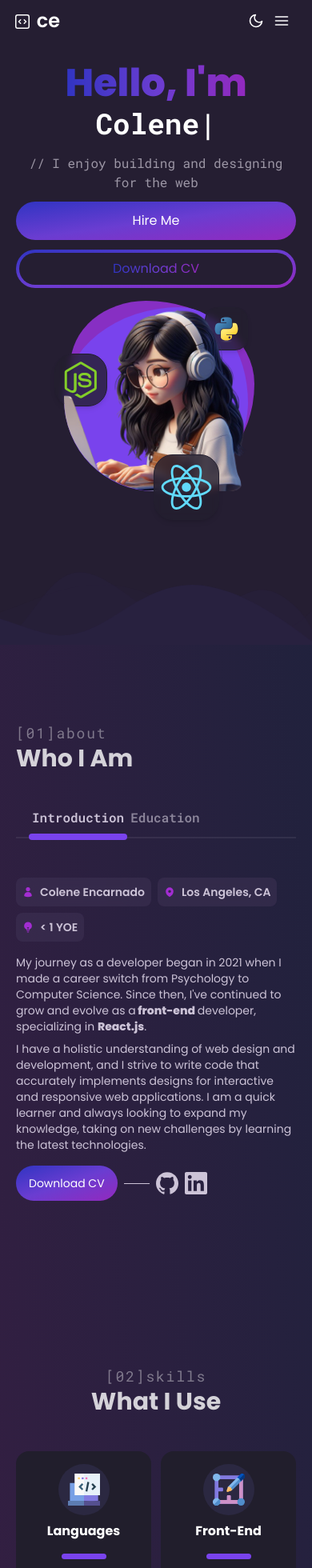
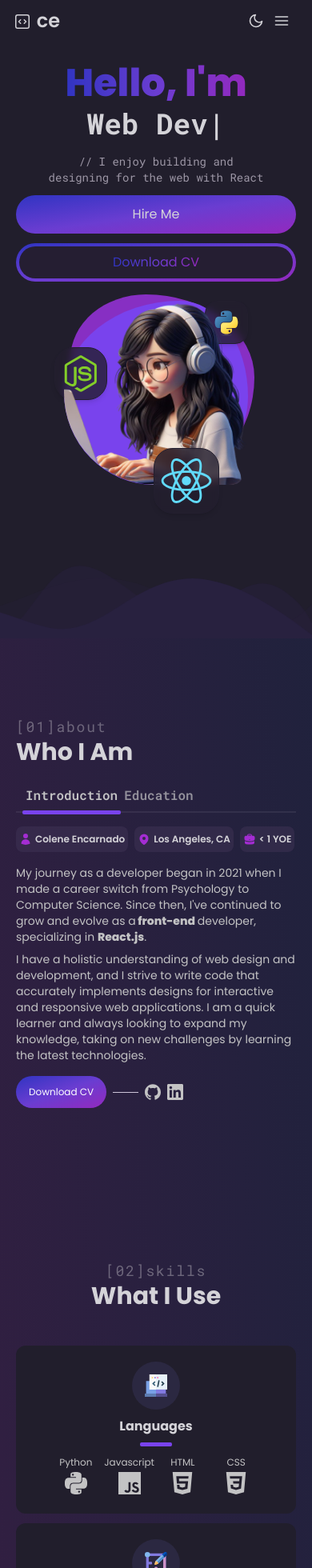
Before and after one commit to encarnac/portfolio, a React (Vite) app: page / in a window 390 px wide. Shown: the top 1960 px of the page at 80% size. Built offline with nearby package versions, Linux system fonts and the light colour scheme.

Commit message:
Color matching and created single column skills on mobile

```diff
--- a/src/App.jsx
+++ b/src/App.jsx
@@ -52,7 +52,7 @@ export default function App() {
         toggleTheme={toggleTheme}
       />
 
-      <div className="relative bg-[#e3e8ee] dark:bg-[#251e32]">
+      <div className="relative bg-[#e3e8ee] dark:bg-[#211e2c]">
         {/* Hero Section */}
         <motion.div
           className="container mx-auto mb-32 mt-16 px-5 py-4 sm:px-10 lg:mt-24"
@@ -84,7 +84,7 @@ export default function App() {
         </motion.div>
       </div>
 
-      <div className="relative rounded-tr-[5.5rem] bg-[#eff1f2]/50 backdrop-blur-lg dark:bg-[#2f2949]/80">
+      <div className="relative rounded-tr-[5.5rem] bg-[#eff1f2]/50 backdrop-blur-lg dark:bg-[#241f36]">
         {/* Projects Section */}
         <motion.div
           className="container mx-auto my-20 px-5 py-4 sm:px-10"
@@ -96,9 +96,9 @@ export default function App() {
 
         {/* Contact and Footer Section */}
 
-        <div className="relative rounded-tl-[5.5rem] bg-[#E3E8EE] dark:bg-[#251e32]">
+        <div className="relative rounded-tl-[5.5rem] bg-[#E3E8EE] dark:bg-[#211e2c]">
           <motion.div
-            className="container mx-auto mt-20 px-5 py-8 sm:px-10"
+            className="container mx-auto mt-20 px-5 py-16 sm:px-10"
             viewport={{ amount: 0.7 }}
             onViewportEnter={() => setSelectedPage("contact")}
           >
--- a/src/components/AboutSection.jsx
+++ b/src/components/AboutSection.jsx
@@ -30,17 +30,17 @@ const AboutSection = ({ setSelectedPage }) => {
   return (
     <section id="about" className="mb-12 w-full">
       <div className="grid grid-cols-1 items-center justify-items-start lg:grid-cols-12">
-        <div className="relative mb-8 flex flex-col items-start justify-start lg:col-span-5">
-          <h4 className="font-mono text-lg tracking-widest text-[#5b5662]/60 dark:text-white/40 lg:text-xl">
+        <div className="relative mb-4 flex flex-col items-start justify-start lg:col-span-5 lg:mb-8">
+          <h4 className="font-mono text-lg tracking-widest text-[#5b5662]/60 dark:text-[#D4D3D8]/40 lg:text-xl">
             [01]about
           </h4>
-          <h3 className="font-sans text-3xl font-bold text-[#5b5662] dark:text-white/80 lg:text-4xl">
+          <h3 className="font-sans text-3xl font-bold text-[#5b5662] dark:text-[#D4D3D8] lg:text-4xl">
             {/* <span className="bg-gradient-to-r from-[#68A3EB] to-[#F38BBB] bg-clip-text text-transparent dark:from-[#3034C2] dark:via-[#6A3DD1] dark:to-[#9329BE]"> */}
             Who I Am
             {/* </span> */}
           </h3>
         </div>
-        <div className="relative flex h-fit w-full flex-row justify-self-center border-b-[2px] border-b-[#726C7B]/20 px-4 transition dark:border-b-[#b7b0c2]/10 sm:px-6 lg:col-span-7 lg:mx-0 lg:my-0">
+        <div className="relative flex h-fit w-full flex-row justify-self-center border-b-[2px] border-b-[#726C7B]/20 px-2 transition dark:border-b-[#b7b0c2]/10 sm:px-6 lg:col-span-7 lg:mx-0 lg:my-0">
           {AboutMeData.map((tabContent, index) => (
             <Tab
               className={index}
@@ -52,7 +52,7 @@ const AboutSection = ({ setSelectedPage }) => {
         </div>
       </div>
 
-      <div className="mt-0 grid grid-cols-1 items-start justify-items-center gap-x-0 gap-y-4 py-8 lg:grid-cols-12 lg:gap-y-0 lg:py-0">
+      <div className="mt-0 grid grid-cols-1 items-start justify-items-center gap-x-0 gap-y-4 py-4 lg:grid-cols-12 lg:gap-y-0 lg:py-0">
         <motion.div
           initial="hidden"
           whileInView="visible"
@@ -72,9 +72,9 @@ const AboutSection = ({ setSelectedPage }) => {
           viewport={{ once: true, amount: 0.4 }}
           transition={{ type: "tween", duration: 0.5 }}
           variants={aboutContent}
-          className="relative mt-4 flex h-full w-full min-w-fit flex-col items-center space-y-4 px-0 lg:col-span-7 lg:mt-0 lg:min-w-min lg:space-y-6 xl:w-11/12"
+          className="relative mt-0 flex h-full w-full min-w-fit flex-col items-center space-y-4 px-0 lg:col-span-7 lg:min-w-min lg:space-y-6 xl:w-11/12"
         >
-          <div className="place-self-stretch text-sm text-[#6B6573] dark:text-[#CCC3D7] lg:text-base">
+          <div className="place-self-stretch text-sm text-[#7B7484] dark:text-[#c3c3c4] lg:text-base">
             <AnimatePresence mode="wait">
               <motion.div
                 key={tab}
--- a/src/components/ContactSection.jsx
+++ b/src/components/ContactSection.jsx
@@ -3,10 +3,10 @@ const ContactSection = () => {
   return (
     <section id="contact" className="mb-12 w-full">
       <div className="relative mb-8 flex flex-col items-start justify-start py-3">
-        <h4 className="font-mono text-lg tracking-widest text-[#5b5662]/60 dark:text-white/40 lg:text-xl">
+        <h4 className="font-mono text-lg tracking-widest text-[#5b5662]/60 dark:text-[#D4D3D8]/40 lg:text-xl">
           [04]contact
         </h4>
-        <h3 className="font-sans text-3xl font-bold text-[#5b5662] dark:text-white/80 lg:text-4xl">
+        <h3 className="font-sans text-3xl font-bold text-[#5b5662] dark:text-[#D4D3D8] lg:text-4xl">
           {/* <span className="bg-gradient-to-r from-[#68A3EB] to-[#F38BBB] bg-clip-text text-transparent dark:from-[#3034C2] dark:via-[#6A3DD1] dark:to-[#9329BE]"> */}
           Get In Touch
           {/* </span> */}
--- a/src/components/HeroSection.jsx
+++ b/src/components/HeroSection.jsx
@@ -39,7 +39,7 @@ export default function Header() {
           className="grid grid-cols-1 lg:grid-cols-12 lg:gap-x-1"
         >
           <div className="col-span-7 place-self-center text-center sm:text-left">
-            <h1 className="mb-4 text-5xl font-extrabold text-[#5b5662] dark:text-white sm:text-6xl lg:text-8xl">
+            <h1 className="mb-4 text-5xl font-extrabold text-[#5b5662] dark:text-[#D4D3D8] sm:text-6xl lg:text-8xl">
               <span className="bg-gradient-to-r from-[#68A3EB] to-[#F38BBB] bg-clip-text text-transparent dark:from-[#3034C2] dark:via-[#6A3DD1] dark:to-[#9329BE]">
                 Hello, I'm
               </span>
@@ -49,7 +49,9 @@ export default function Header() {
                   "Colene",
                   2000, // Waits 2s
                   "Front-End",
-                  700,
+                  2000, // Waits 2s
+                  "Web Dev",
+                  900,
                   () => {
                     console.log("Sequence completed");
                   },
@@ -60,13 +62,13 @@ export default function Header() {
                 className="font-mono text-4xl sm:text-5xl lg:text-7xl"
               />
             </h1>
-            <p className="mb-3 font-mono text-base text-[#938e9c] dark:text-[#9d97a6] sm:text-lg lg:text-xl">
-              // I enjoy building and designing for the web
+            <p className="text-balance md:text-md mb-3 font-mono text-sm text-[#938e9c] dark:text-[#9d97a6] lg:text-lg">
+              // I enjoy building and designing for the web with React
             </p>
             <div className="">
               <a
                 href="#contact"
-                className="mr-4 inline-block w-full rounded-full bg-gradient-to-br from-[#68A3EB] to-[#F38BBB] px-6 py-3 text-white transition duration-300 ease-in-out hover:scale-105 dark:from-[#3034C2] dark:via-[#6A3DD1] dark:to-[#9329BE] sm:w-fit"
+                className="mr-4 inline-block w-full rounded-full bg-gradient-to-br from-[#68A3EB] to-[#F38BBB] px-6 py-3 text-[#D4D3D8] transition duration-300 ease-in-out hover:scale-105 dark:from-[#3034C2] dark:via-[#6A3DD1] dark:to-[#9329BE] sm:w-fit"
               >
                 Hire Me
               </a>
--- a/src/components/Link.jsx
+++ b/src/components/Link.jsx
@@ -24,9 +24,9 @@ export const Link = ({ mobile, page, selectedPage, setSelectedPage }) => {
         onClick={() => setSelectedPage(page.title)}
         className={`${
           selectedPage === page.title
-            ? "dark:text-[#7943ed] text-[#DC659C]"
-            : "text-stone-500 dark:text-[#b7b0c2]"
-        } transition ease-linear duration-300 block rounded py-2 pl-3 pr-4 hover:text-[#DC659C] dark:hover:text-[#7943ed] sm:text-xl md:p-0`}
+            ? "dark:text-[#7943ed] text-[#de8abb]"
+            : "text-[#5b5662] dark:text-[#D4D3D8]"
+        } transition ease-linear duration-300 block rounded py-2 pl-3 pr-4 hover:text-[#de8abb] dark:hover:text-[#7943ed] sm:text-xl md:p-0`}
       >
         {page.title}
       </a>
--- a/src/components/NavDrawer.jsx
+++ b/src/components/NavDrawer.jsx
@@ -2,7 +2,7 @@ import { Link } from "./Link";
 
 export const NavDrawer = ({ pages, selectedPage, setSelectedPage }) => {
   return (
-    <ul className="flex flex-col items-center py-4 text-stone-500 dark:text-[#b7b0c2]">
+    <ul className="flex flex-col items-center py-4 text-[#5b5662] dark:text-[#b7b0c2]">
       {pages.map((page, index) => (
         <li className={index}>
           <Link
--- a/src/components/Navbar.jsx
+++ b/src/components/Navbar.jsx
@@ -22,19 +22,19 @@ const Navbar = ({
   const [navbarOpen, setNavbarOpen] = useState(false);
 
   return (
-    <nav className="fixed left-0 right-0 top-0 z-50 bg-[#e3e8ee] transition duration-300 dark:bg-[#251e32]">
+    <nav className="fixed left-0 right-0 top-0 z-50 bg-[#e3e8ee] transition duration-300 dark:bg-[#211e2c]">
       <div className="container mx-auto flex flex-wrap items-center justify-between border-[#d9dbdf] px-4 py-2">
         <a
           href="#hero"
           onClick={() => setSelectedPage("hero")}
-          className="text-2xl font-semibold text-stone-600 transition duration-300 hover:text-[#DC659C] dark:text-white dark:hover:text-[#7943ed] md:text-4xl"
+          className="text-2xl font-semibold text-[#5b5662] transition duration-300 hover:text-[#de8abb] dark:text-[#D4D3D8] dark:hover:text-[#7943ed] md:text-4xl"
         >
           <HiOutlineCodeBracketSquare className="inline w-6" /> ce
         </a>
-        <div className="mobile-menu flex flex-row text-stone-600 dark:text-white md:hidden">
+        <div className="mobile-menu flex flex-row text-[#5b5662] dark:text-[#D4D3D8] md:hidden">
           <button
             onClick={toggleTheme}
-            className="p-0 transition duration-300 hover:text-[#DC659C] dark:hover:text-[#7943ed]"
+            className="p-0 transition duration-300 hover:text-[#de8abb] dark:hover:text-[#7943ed]"
           >
             {theme === "dark" ? (
               <FiMoon className="h-5 w-5" />
@@ -50,7 +50,7 @@ const Navbar = ({
             initial={{ opacity: 0 }}
             animate={{ opacity: 1 }}
             transition={{ duration: 0.3 }}
-            className="flex cursor-pointer items-center rounded px-3 py-2 transition duration-200 hover:text-[#DC659C] dark:hover:text-[#7943ed]"
+            className="flex cursor-pointer items-center rounded px-3 py-2 transition duration-200 hover:text-[#de8abb] dark:hover:text-[#7943ed]"
           >
             {navbarOpen ? (
               <FiX className="h-5 w-5" />
@@ -73,7 +73,7 @@ const Navbar = ({
             ))}
             <button
               onClick={toggleTheme}
-              className="p-0 text-stone-600 transition duration-300 hover:text-[#DC659C] dark:text-white dark:hover:text-[#7943ed]"
+              className="p-0 text-[#5b5662] transition duration-300 hover:text-[#de8abb] dark:text-[#D4D3D8] dark:hover:text-[#7943ed]"
             >
               {theme === "dark" ? (
                 <FiMoon className="h-5 w-5" />
--- a/src/components/SkillsSection.jsx
+++ b/src/components/SkillsSection.jsx
@@ -27,10 +27,10 @@ const SkillsSection = () => {
   return (
     <section id="skills" className="mb-12 w-full">
       <div className="relative mb-8 flex flex-col items-center justify-center py-3">
-        <h4 className="l font-mono text-lg tracking-widest text-[#5b5662]/60 dark:text-white/40 lg:text-xl">
+        <h4 className="l font-mono text-lg tracking-widest text-[#5b5662]/60 dark:text-[#D4D3D8]/40 lg:text-xl">
           [02]skills
         </h4>
-        <h3 className="font-sans text-3xl font-bold text-[#5b5662] dark:text-white/80 lg:text-4xl">
+        <h3 className="font-sans text-3xl font-bold text-[#5b5662] dark:text-[#D4D3D8] lg:text-4xl">
           {/* <span className="bg-gradient-to-r from-[#68A3EB] to-[#F38BBB] bg-clip-text text-transparent dark:from-[#3034C2] dark:via-[#6A3DD1] dark:to-[#9329BE]"> */}
           What I Use
           {/* </span> */}
@@ -41,31 +41,31 @@ const SkillsSection = () => {
         whileInView="visible"
         viewport={{ once: true, amount: 0.4 }}
         variants={skillsContainer}
-        className="grid grid-cols-2 justify-items-center gap-3 md:grid-cols-4 lg:gap-4 xl:gap-8 2xl:gap-14"
+        className="grid grid-cols-1 justify-items-center gap-3 sm:grid-cols-2 md:grid-cols-2 lg:grid-cols-4 lg:gap-4 xl:gap-8 2xl:gap-14"
       >
         {SKILLS_DATA_SORTED.map((skill, index) => (
           <motion.div
             key={index}
             transition={{ type: "spring", stiffness: 100 }}
             variants={skillCard}
-            className="relative w-full rounded-2xl backdrop-blur-none before:absolute before:-bottom-[.4rem] before:-left-[.4rem] before:z-[-1] before:h-full before:w-full before:rounded-2xl before:bg-gradient-to-br before:from-[#68A3EB] before:to-[#F38BBB] before:opacity-0 before:transition before:duration-300 hover:before:-translate-y-2 before:hover:opacity-100 before:hover:duration-300 before:dark:from-[#3034C2] before:dark:via-[#6A3DD1] before:dark:to-[#9329BE]"
+            className="relative w-full rounded-2xl backdrop-blur-none before:absolute before:-bottom-[.3rem] before:-left-[.3rem] before:z-[-1] before:h-full before:w-full before:rounded-2xl before:bg-gradient-to-br before:from-[#68A3EB] before:to-[#F38BBB] before:opacity-0 before:transition before:duration-300 hover:before:-translate-y-2 before:hover:opacity-100 before:hover:duration-300 before:dark:from-[#3034C2] before:dark:via-[#6A3DD1] before:dark:to-[#9329BE] md:before:-bottom-[.4rem] md:before:-left-[.4rem]"
           >
-            <div className="flex h-full flex-col items-center justify-start gap-y-1 rounded-2xl bg-[#E3E8EE] px-0 py-4 transition duration-300 hover:-translate-y-2 hover:duration-300 dark:bg-[#211e2c] xl:py-8">
-              <div className="mb-1 rounded-full bg-[#cfd7e5] p-3 dark:bg-[#2b2841] md:p-5">
-                <img src={skill.image} className="w-10" />
+            <div className="flex h-full flex-col items-center justify-start gap-y-2 rounded-xl bg-[#E3E8EE] px-0 py-5 transition duration-300 hover:-translate-y-2 hover:duration-300 dark:bg-[#211e2c] md:rounded-2xl xl:py-8">
+              <div className="mb-px rounded-full bg-[#cfd7e5] p-4 dark:bg-[#2b2841] lg:p-5">
+                <img src={skill.image} className="w-7 md:w-9" />
               </div>
-              <h4 className="relative text-base font-bold text-[#676070] dark:text-white lg:text-xl">
+              <h4 className="relative text-base font-bold text-[#5b5662] dark:text-[#D4D3D8] sm:text-sm md:text-base lg:text-lg">
                 {skill.category}
               </h4>
-              <span className="mt-3 h-[7px] w-14 rounded-full bg-[#AD99DB] dark:bg-[#7943ED]"></span>
+              <span className="h-[.3rem] w-10 rounded-sm bg-[#AD99DB] dark:bg-[#7943ED] md:mt-0"></span>
 
-              <ul className="grid grid-cols-2 justify-center gap-2 px-2 py-3 text-[.65rem] text-[#6B6573] dark:text-[#CCC3D7] sm:px-2 sm:text-sm lg:text-base">
+              <ul className="2 grid grid-cols-4 justify-center gap-1 gap-y-1 px-1 text-xs text-[#7B7484] dark:text-[#c3c3c4] sm:grid-cols-2 sm:text-sm lg:text-base">
                 {skill.tools.map((tool, index) => (
                   <li
                     key={index}
-                    className="flex flex-col items-center justify-items-center gap-y-1 px-2 py-1"
+                    className="flex flex-col items-center justify-items-center gap-y-1 px-0 py-1"
                   >
-                    <span className="col-span-2">{tool.name}</span>
+                    <span className="">{tool.name}</span>
                     {tool.logo}
                   </li>
                 ))}
--- a/src/components/Tab.jsx
+++ b/src/components/Tab.jsx
@@ -8,16 +8,16 @@ export const Tab = ({ active, selectTab, tabName }) => {
       onClick={() => selectTab(tabName)}
       className={`${
         active === tabName
-          ? "text-[#6B6573] dark:text-[#CCC3D7]"
-          : "dark:text-[#b7b0c2]/70 text-[#6B6573]/50 hover:text-[#5B5662] dark:hover:text-[#CCC3D7]"
-      } font-mono transition duration-300 px-1 md:px-4 relative text-base lg:text-lg font-semibold py-3`}
+          ? "text-[#6B6573] dark:text-[#c3c3c4]"
+          : "dark:text-[#c3c3c4]/70 text-[#6B6573]/50 hover:text-[#5B5662] dark:hover:text-[#CCC3D7]"
+      } font-mono transition duration-300 px-1 md:px-4 relative text-base lg:text-lg font-semibold py-2`}
     >
       <span className="relative">{tabName} </span>
 
       {active === tabName && (
         <motion.div
           layout
-          className="absolute -bottom-[.22rem] left-0 h-[.45rem] w-fit rounded-md bg-[#F38BBB] dark:bg-[#7943ed]"
+          className="absolute -bottom-[.22rem] left-0 h-[.3rem] w-fit rounded-sm bg-[#de8abb] dark:bg-[#7943ed]"
           animate={{ width: "100%", transition: { duration: 0.4 } }}
         />
       )}
--- a/src/constants/AboutMeData.jsx
+++ b/src/constants/AboutMeData.jsx
@@ -1,6 +1,6 @@
 import { LuGraduationCap } from "react-icons/lu";
 import { SiGithub, SiLinkedin } from "react-icons/si";
-import { HiUser, HiMapPin, HiLightBulb } from "react-icons/hi2";
+import { HiUser, HiMapPin, HiBriefcase } from "react-icons/hi2";
 import resume from "../assets/Resume_ColeneEnc.pdf";
 
 export const AboutMeData = [
@@ -8,17 +8,17 @@ export const AboutMeData = [
     name: "Introduction",
     content: (
       <div className="flex flex-col gap-y-4 px-0 py-px sm:px-1 md:px-6">
-        <div className="flex flex-row flex-wrap justify-stretch gap-x-2 gap-y-2 sm:justify-start md:gap-y-0">
-          <div className="flex w-fit flex-row items-center justify-between gap-x-2 rounded-lg bg-white/30 px-2 py-2 font-semibold text-[#797382] backdrop-blur-lg dark:bg-[#403457]/50 dark:text-[#CCC3D7]">
-            <HiUser className="sm:size-6 text-[#E38EC0] dark:text-[#a32dd2]" />
+        <div className="flex flex-row flex-wrap justify-stretch gap-x-2 gap-y-2 text-xs text-[#5b5662] dark:text-[#D4D3D8] sm:justify-start md:gap-y-0 md:text-sm lg:text-base">
+          <div className="flex w-fit flex-row items-center justify-between gap-x-1 rounded-lg bg-white/30 px-1 py-2 font-semibold backdrop-blur-lg dark:bg-[#403457]/50 sm:gap-x-2 sm:px-2">
+            <HiUser className="size-4 text-[#AD99DB] dark:text-[#a32dd2]" />
             <p>Colene Encarnado</p>
           </div>
-          <div className="flex w-fit flex-row items-center justify-between gap-x-2 rounded-lg bg-white/30 px-2 py-2 font-semibold text-[#797382] backdrop-blur-lg dark:bg-[#403457]/50 dark:text-[#CCC3D7]">
-            <HiMapPin className="sm:size-6 text-[#E38EC0] dark:text-[#a32dd2]" />
+          <div className="flex w-fit flex-row items-center justify-between gap-x-1 rounded-lg bg-white/30 px-1 py-2 font-semibold backdrop-blur-lg dark:bg-[#403457]/50 sm:gap-x-2 sm:px-2">
+            <HiMapPin className="size-4 text-[#AD99DB] dark:text-[#a32dd2]" />
             <p>Los Angeles, CA</p>
           </div>
-          <div className="flex w-fit flex-row items-center justify-between gap-x-2 rounded-lg bg-white/30 px-2 py-2 font-semibold text-[#797382] backdrop-blur-lg dark:bg-[#403457]/50 dark:text-[#CCC3D7]">
-            <HiLightBulb className="sm:size-6 text-[#E38EC0] dark:text-[#a32dd2]" />
+          <div className="flex w-fit flex-row items-center justify-between gap-x-1 rounded-lg bg-white/30 px-1 py-2 font-semibold backdrop-blur-lg dark:bg-[#403457]/50 sm:gap-x-2 sm:px-2">
+            <HiBriefcase className="size-4 text-[#AD99DB] dark:text-[#a32dd2]" />
             <p>&lt; 1 YOE</p>
           </div>
         </div>
@@ -45,17 +45,17 @@ export const AboutMeData = [
           <a
             href={resume}
             download
-            className="inline-block rounded-3xl bg-gradient-to-br from-[#68A3EB] to-[#F38BBB] px-4 py-3 text-sm text-white transition duration-300 ease-in-out hover:scale-105 dark:from-[#3034C2] dark:via-[#6A3DD1] dark:to-[#9329BE] md:px-6 md:py-3 lg:text-base"
+            className="inline-block rounded-3xl bg-gradient-to-br from-[#68A3EB] to-[#F38BBB] px-4 py-3 text-xs text-white transition duration-300 ease-in-out hover:scale-105 dark:from-[#3034C2] dark:via-[#6A3DD1] dark:to-[#9329BE] md:px-6 md:py-3 md:text-sm lg:px-4 lg:py-3 lg:text-base"
           >
             Download CV
           </a>
           <hr class="h-px w-8 border-0 bg-[#6B6573] dark:bg-[#CCC3D7] sm:w-12"></hr>
           <p className="hidden text-sm font-light sm:inline">Follow me</p>
           <a href="https://github.com/encarnac">
-            <SiGithub className="size-7 sm:size-8 transition duration-300 ease-in-out hover:scale-105 hover:text-[#7B7484] dark:hover:text-[#DAD1E6]" />
+            <SiGithub className="size-5 sm:size-8 transition duration-300 ease-in-out hover:scale-105 hover:text-[#7B7484] dark:hover:text-[#DAD1E6]" />
           </a>
           <a href="https://www.linkedin.com/in/encarnac/">
-            <SiLinkedin className="size-7 sm:size-8 transition duration-300 ease-in-out hover:scale-105 hover:text-[#7B7484] dark:hover:text-[#DAD1E6]" />
+            <SiLinkedin className="size-5 sm:size-8 transition duration-300 ease-in-out hover:scale-105 hover:text-[#7B7484] dark:hover:text-[#DAD1E6]" />
           </a>
         </div>
       </div>
@@ -66,13 +66,13 @@ export const AboutMeData = [
     content: (
       <ul className="space-y-4 px-0 py-px sm:px-1 md:px-6">
         <li className="relative flex gap-2 md:gap-4">
-          <div className="before:absolute before:left-[.55rem] before:top-6 before:h-5/6 before:w-[.15rem] before:bg-[#F38BBB]/90 dark:before:bg-[#7943ed]/90">
-            <LuGraduationCap className="size-5 text-[#F38BBB] dark:text-[#7943ed]" />
+          <div className="before:absolute before:left-[.55rem] before:top-6 before:h-5/6 before:w-[.15rem] before:bg-[#de8abb]/90 dark:before:bg-[#7943ed]/90">
+            <LuGraduationCap className="size-5 text-[#de8abb] dark:text-[#7943ed]" />
           </div>
           <div className="w-full">
             <div className="flex items-start justify-between md:items-center">
               <h4 className="font-semibold">Oregon State University</h4>
-              <p className="rounded-lg bg-[#F38BBB]/50 bg-gradient-to-bl from-[#68A3EB]/60 to-[#F38BBB]/60 px-3 py-px text-stone-100 dark:from-[#3034C2]/80 dark:via-[#6A3DD1]/80 dark:to-[#9329BE]/80">
+              <p className="rounded-lg bg-[#F38BBB]/50 bg-gradient-to-bl from-[#68A3EB]/60 to-[#F38BBB]/60 px-3 py-px text-white/90 dark:from-[#3034C2]/80 dark:via-[#6A3DD1]/80 dark:to-[#9329BE]/80">
                 <span className="hidden sm:inline">2021 - </span>2023
               </p>
             </div>
@@ -83,8 +83,8 @@ export const AboutMeData = [
           </div>
         </li>
         <li className="relative flex gap-2 md:gap-4">
-          <div className="before:absolute before:left-[.55rem] before:top-6 before:h-5/6 before:w-[.15rem] before:bg-[#F38BBB]/90 dark:before:bg-[#7943ed]/90">
-            <LuGraduationCap className="size-5 text-[#F38BBB] dark:text-[#7943ed]" />
+          <div className="before:absolute before:left-[.55rem] before:top-6 before:h-5/6 before:w-[.15rem] before:bg-[#de8abb]/90 dark:before:bg-[#7943ed]/90">
+            <LuGraduationCap className="size-5 text-[#de8abb] dark:text-[#7943ed]" />
           </div>
           <div className="w-full">
             <div className="flex items-start justify-between md:items-center">
@@ -93,7 +93,7 @@ export const AboutMeData = [
                 <span className="hidden sm:inline">California </span>State Long
                 Beach
               </h4>
-              <p className="rounded-lg bg-[#F38BBB]/50 bg-gradient-to-bl from-[#68A3EB]/60 to-[#F38BBB]/60 px-3 py-px text-stone-100 dark:from-[#3034C2]/80 dark:via-[#6A3DD1]/80 dark:to-[#9329BE]/80">
+              <p className="rounded-lg bg-[#F38BBB]/50 bg-gradient-to-bl from-[#68A3EB]/60 to-[#F38BBB]/60 px-3 py-px text-white/90 dark:from-[#3034C2]/80 dark:via-[#6A3DD1]/80 dark:to-[#9329BE]/80">
                 <span className="hidden sm:inline">2015 - </span>2019
               </p>
             </div>
```
Also changed, not shown: src/components/ProjectsSection.jsx (+17 -115 lines).
